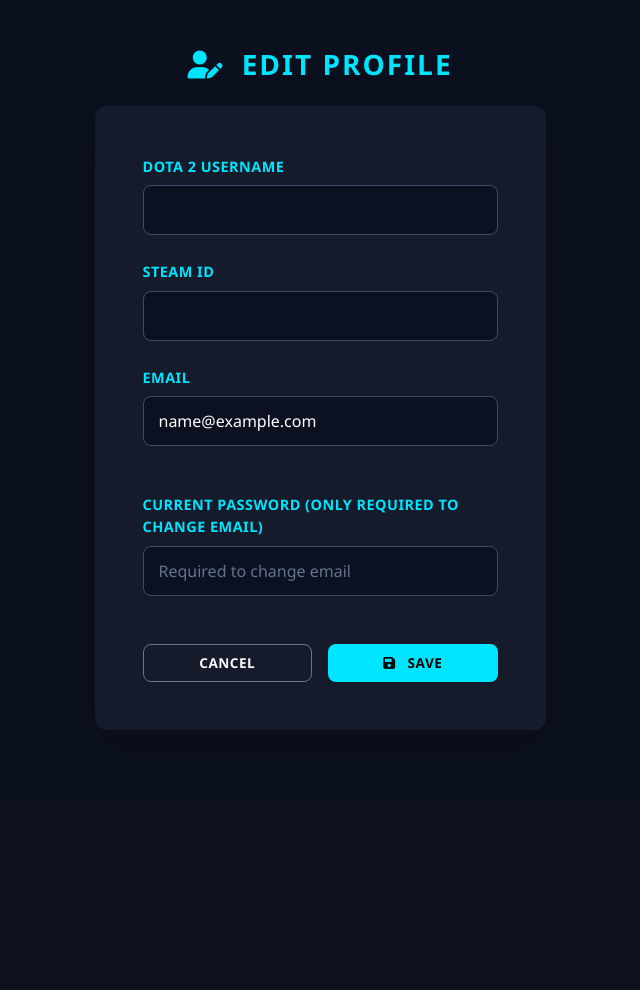
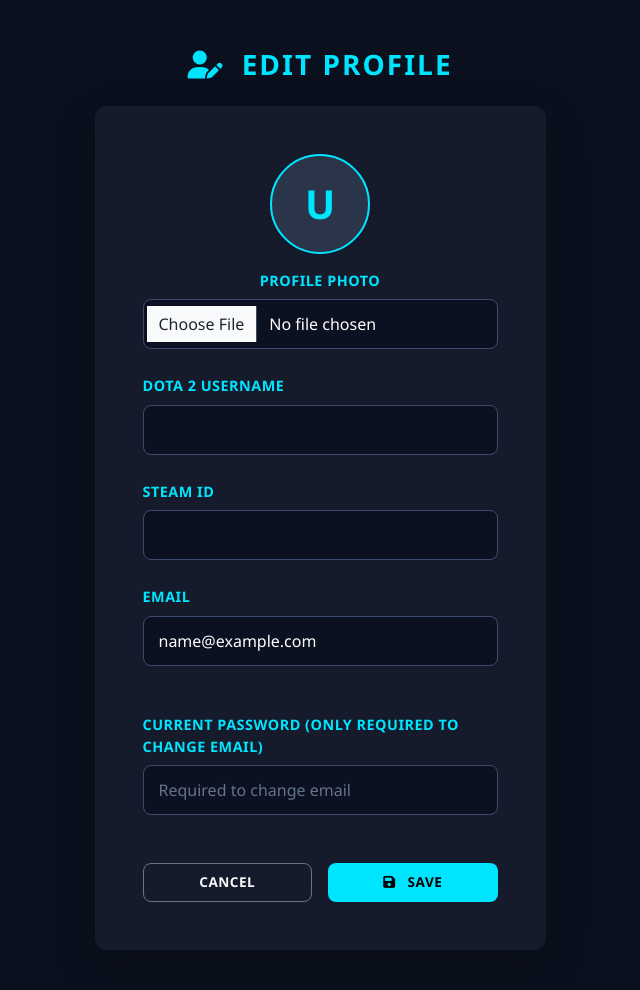
Before and after one commit to adsongalia/buyback-marketplace, a Flask app: page /edit_profile in a window 1280 px wide. Shown: the part 79-1069 px from the top of the page, without its empty margins (320-960 px from the left). Before the commit the page ends 809 px from the top, so only its background shows below. Run offline with Flask 3, Linux system fonts and the light colour scheme; the visitor is signed in with stand-in values (Sample User, id 1); data that the repository does not hold is empty; parts of the project's set-up code (start-up, migrations or seed data) failed here and were passed over; some libraries are stand-ins or nearby versions.

Commit message:
profile pictures

```diff
--- a/app/models.py
+++ b/app/models.py
@@ -11,6 +11,7 @@
     dota2_username = db.Column(db.String(80))
     steam_id = db.Column(db.String(80))
     google_sub = db.Column(db.String(255), unique=True, nullable=True)
+    profile_image_path = db.Column(db.String(255), nullable=True)
     is_admin = db.Column(db.Boolean, default=False)
     purchases = db.relationship('Order', foreign_keys='Order.buyer_id', backref='buyer', lazy='dynamic')
     sales = db.relationship('Order', foreign_keys='Order.seller_id', backref='seller', lazy='dynamic')
@@ -52,6 +53,18 @@
 
     def cart_item_count(self):
         return sum(item.quantity for item in self.cart_items)
+
+    def get_profile_image_url(self):
+        if not self.profile_image_path:
+            return None
+        from flask import current_app
+        try:
+            supabase_client = current_app.config['SUPABASE_CLIENT']
+            bucket_name = current_app.config['SUPABASE_BUCKET']
+            return supabase_client.storage.from_(bucket_name).get_public_url(self.profile_image_path)
+        except Exception as e:
+            current_app.logger.error(f"Error generating public URL for profile image: {e}")
+            return None
 
 
 @login.user_loader
--- a/app/routes.py
+++ b/app/routes.py
@@ -239,6 +239,21 @@
         current_user.dota2_username = form.dota2_username.data
         current_user.steam_id = form.steam_id.data
         current_user.email = form.email.data
+
+        # Handle profile image upload
+        profile_image_file = request.files.get('profile_image')
+        if profile_image_file and profile_image_file.filename != '':
+            image_path = _upload_image_to_storage(profile_image_file)
+            if image_path:
+                # Optionally delete old image from storage here to prevent clutter
+                if current_user.profile_image_path:
+                    try:
+                        supabase_client = current_app.config['SUPABASE_CLIENT']
+                        bucket_name = current_app.config['SUPABASE_BUCKET']
+                        supabase_client.storage.from_(bucket_name).remove([current_user.profile_image_path])
+                    except Exception as e:
+                        current_app.logger.error(f"Could not delete old profile image: {e}")
+                current_user.profile_image_path = image_path
 
         db.session.commit()
         flash("Your profile changes have been saved successfully.", "success")
--- a/app/templates/edit_profile.html
+++ b/app/templates/edit_profile.html
@@ -5,8 +5,20 @@
         <h3 class="mb-4 text-cyan fw-bold text-center text-uppercase" style="letter-spacing: 2px;"><i class="fas fa-user-edit me-2"></i> Edit Profile</h3>
 
         <div class="card p-4 p-md-5 shadow-lg border-0" style="background-color: var(--bg-card);">
-            <form method="post" novalidate>
+            <form method="post" novalidate enctype="multipart/form-data">
                 {{ form.hidden_tag() }}
+
+                <div class="mb-4 text-center">
+                    {% if current_user.get_profile_image_url() %}
+                        <img src="{{ current_user.get_profile_image_url() }}" class="rounded-circle mb-3 shadow-sm" style="width: 100px; height: 100px; object-fit: cover; border: 2px solid var(--accent-cyan);">
+                    {% else %}
+                        <div class="rounded-circle d-flex justify-content-center align-items-center mb-3 mx-auto shadow-sm" style="width: 100px; height: 100px; background-color: var(--border-color); color: var(--accent-cyan); font-size: 2.5rem; font-weight: bold; border: 2px solid var(--accent-cyan);">
+                            {{ current_user.dota2_username[0]|upper if current_user.dota2_username else "U" }}
+                        </div>
+                    {% endif %}
+                    <label class="form-label text-cyan d-block">Profile Photo</label>
+                    <input type="file" name="profile_image" class="form-control" accept="image/*">
+                </div>
 
                 <div class="mb-4">
                     {{ form.dota2_username.label(class="form-label text-cyan") }}
```
Also changed, not shown: app/templates/chat.html (+7 -3 lines), app/templates/messages.html (+7 -3 lines), app/templates/product_detail.html (+7 -3 lines), app/templates/profile.html (+9 -0 lines), migrations/versions/4111f6162b5d_added_profile_image.py (added, +32 -0 lines).
